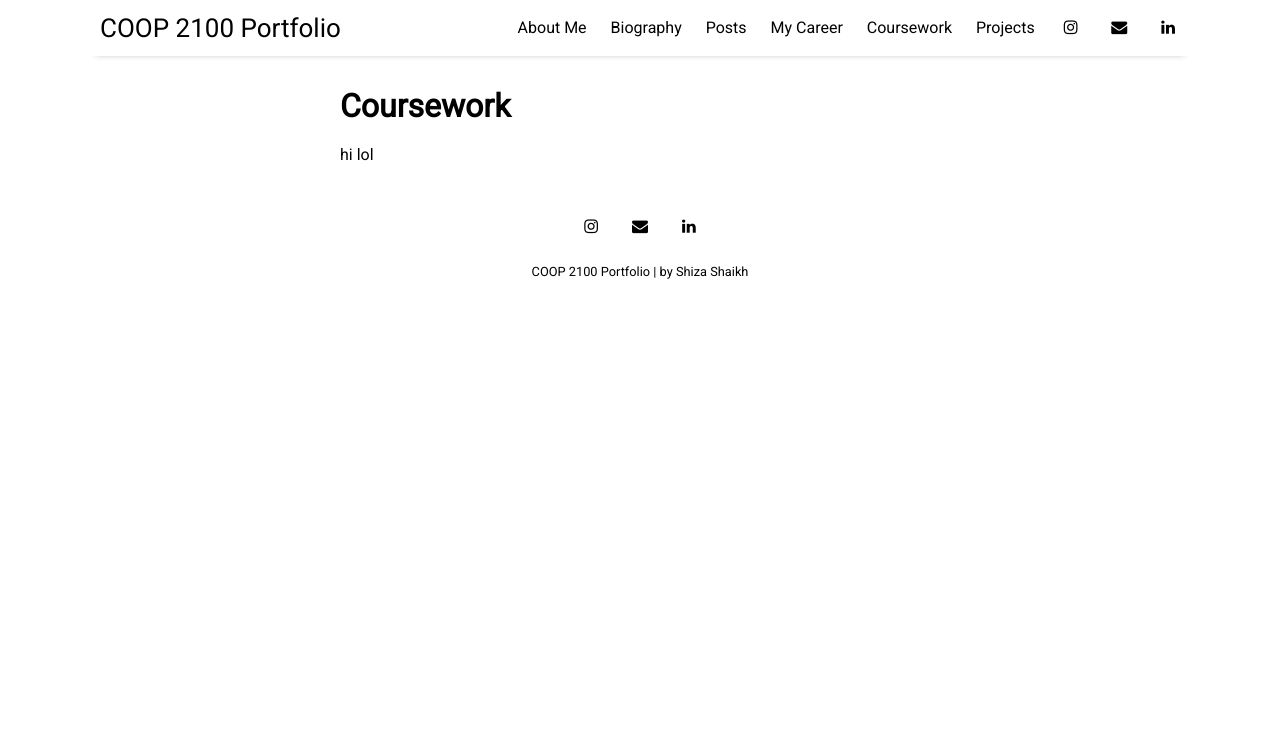
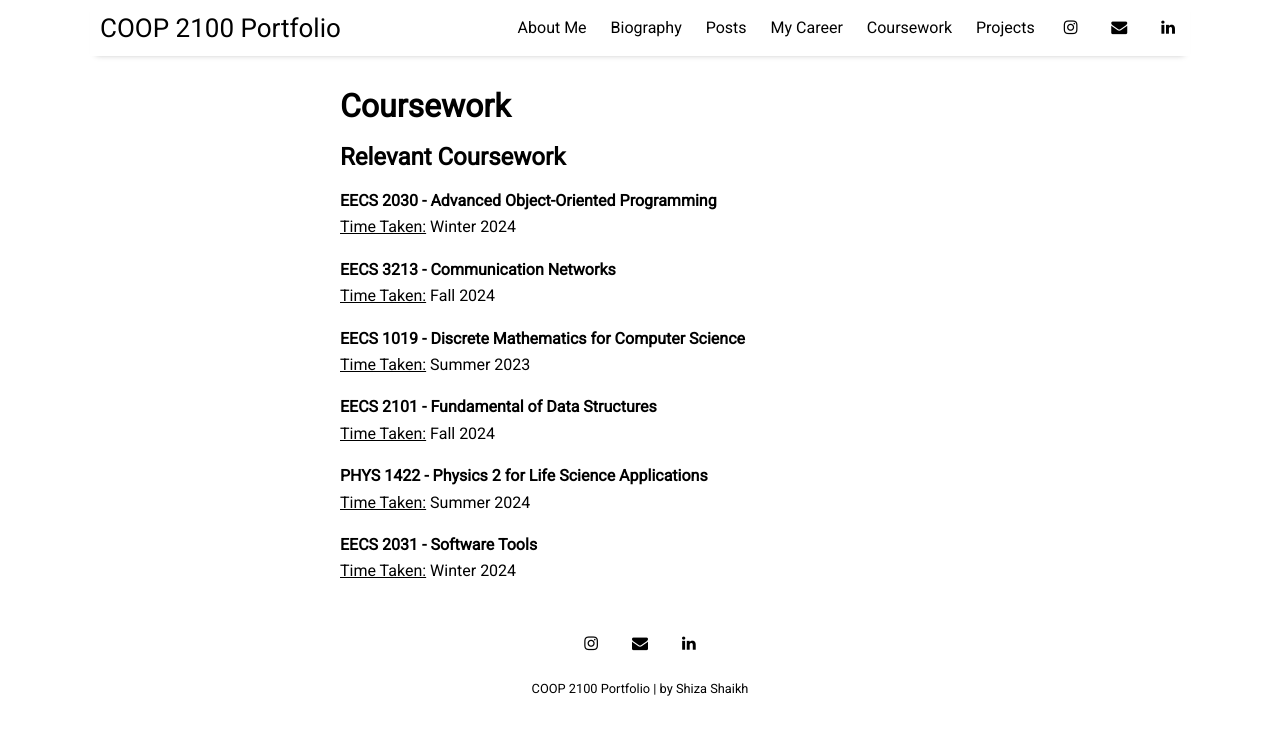
Before and after one commit to wojakshizlet/wojakshizlet.github.io, a Jekyll site: the page built from pages/coursework.md, in a window 1280 px wide. Shown: the top 735 px of the page. Built offline with Jekyll 4.4.1, drawn with Linux system fonts in a browser that asks for light colours; nearby versions of some CDN libraries.

Commit message:
Update coursework.md

```diff
--- a/pages/coursework.md
+++ b/pages/coursework.md
@@ -4,4 +4,21 @@ title: "Coursework"
 permalink: /coursework
 ---
 
-hi lol
+## Relevant Coursework
+**EECS 2030 - Advanced Object-Oriented Programming** <br/>
+<ins>Time Taken:</ins> Winter 2024<br/>
+
+**EECS 3213 - Communication Networks** <br/>
+<ins>Time Taken:</ins> Fall 2024<br/>
+
+**EECS 1019 - Discrete Mathematics for Computer Science**<br/>
+<ins>Time Taken:</ins> Summer 2023<br/>
+
+**EECS 2101 - Fundamental of Data Structures**<br/>
+<ins>Time Taken:</ins> Fall 2024<br/>
+
+**PHYS 1422 - Physics 2 for Life Science Applications**<br/>
+<ins>Time Taken:</ins> Summer 2024<br/>
+
+**EECS 2031 - Software Tools**<br/>
+<ins>Time Taken:</ins> Winter 2024<br/>
```
